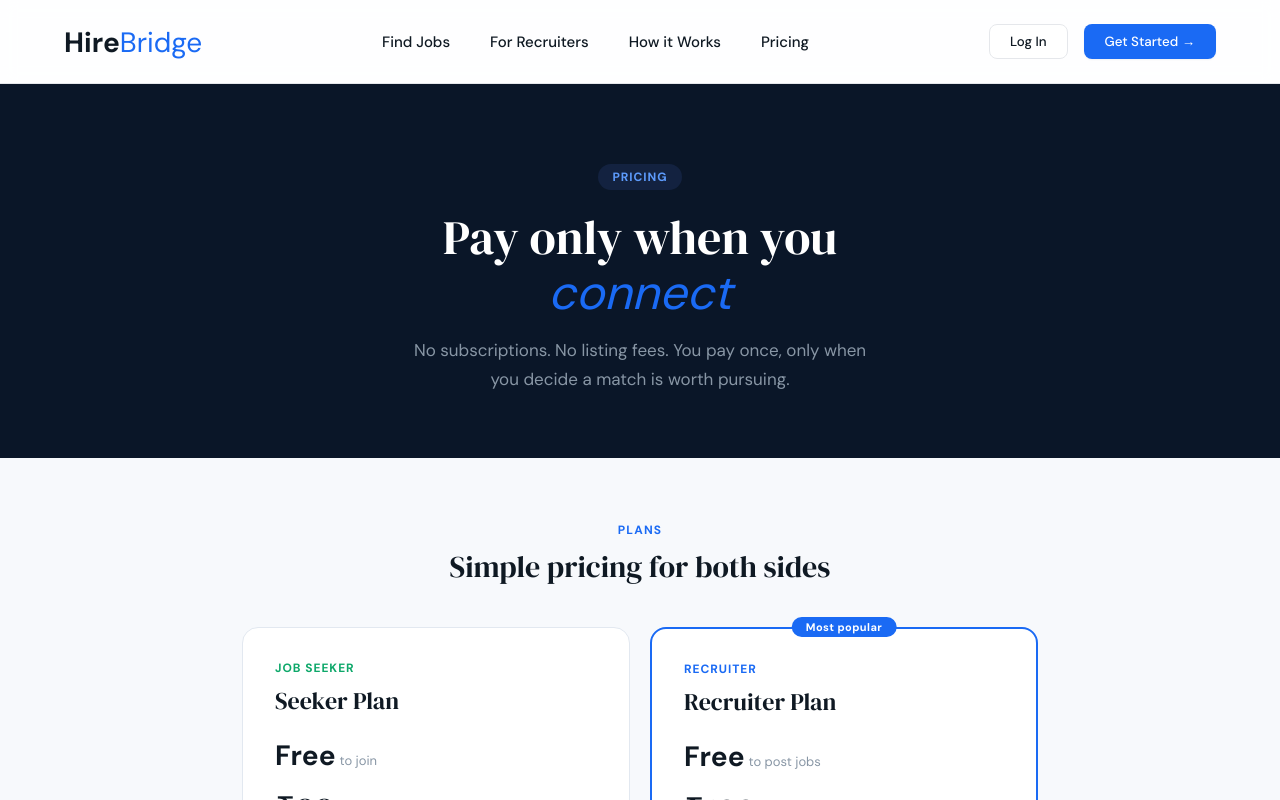
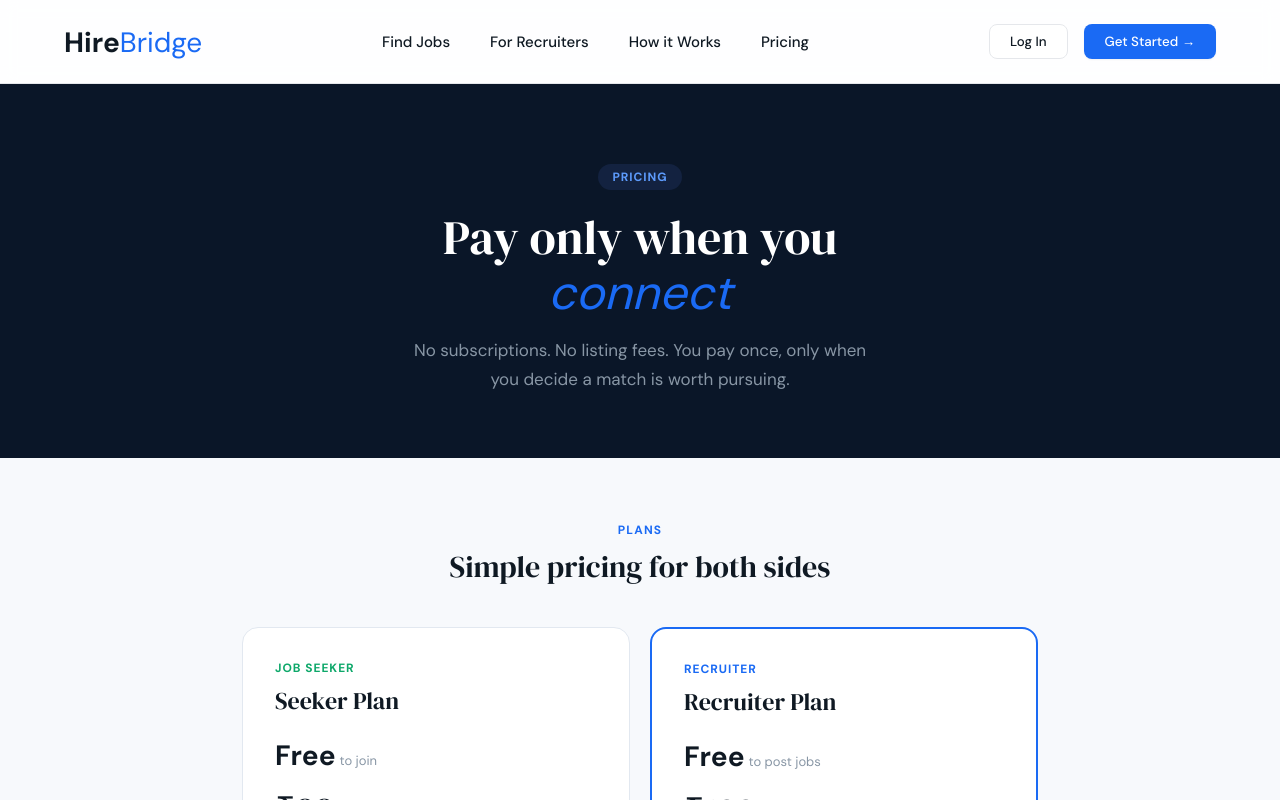
Before and after one commit to Ved-1111/job-match-platform, a React app in the folder frontend/: page /pricing in a window 1280 px wide. Shown: the top 800 px of the page. Built offline with nearby package versions, Linux system fonts and the light colour scheme; no server answers; the HTML template or start-up script is replaced by a standard one.

Commit message:
removed most popular tag from pricing page

```diff
--- a/frontend/src/pages/Pricing.jsx
+++ b/frontend/src/pages/Pricing.jsx
@@ -48,7 +48,6 @@ const Pricing = () => {
           </div>
 
           <div className="plan-card featured">
-            <div className="featured-badge">Most popular</div>
             <div className="plan-type recruiter">Recruiter</div>
             <div className="plan-name">Recruiter Plan</div>
             <div className="plan-price">
```
